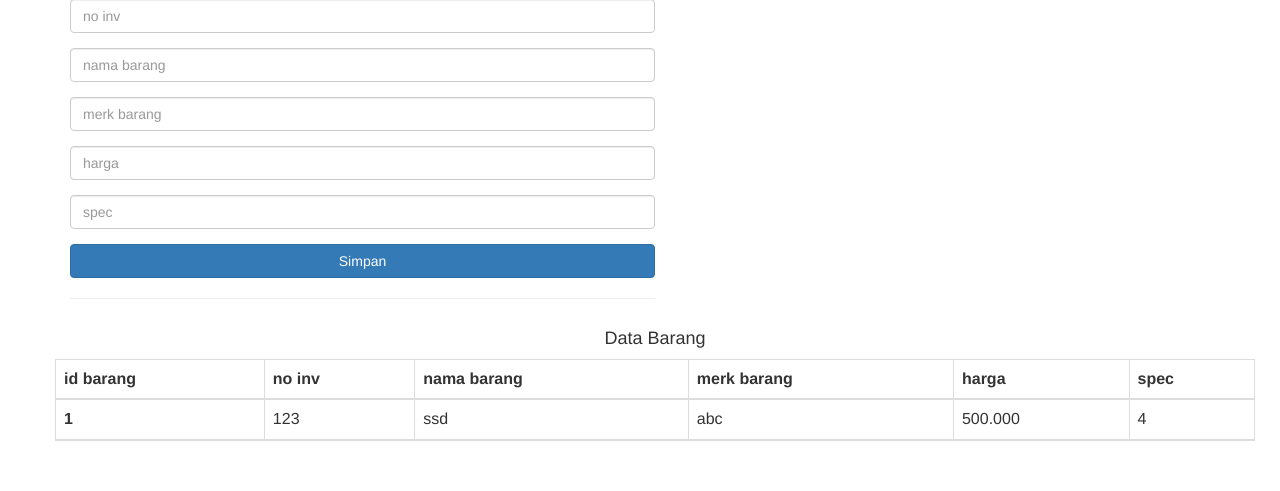
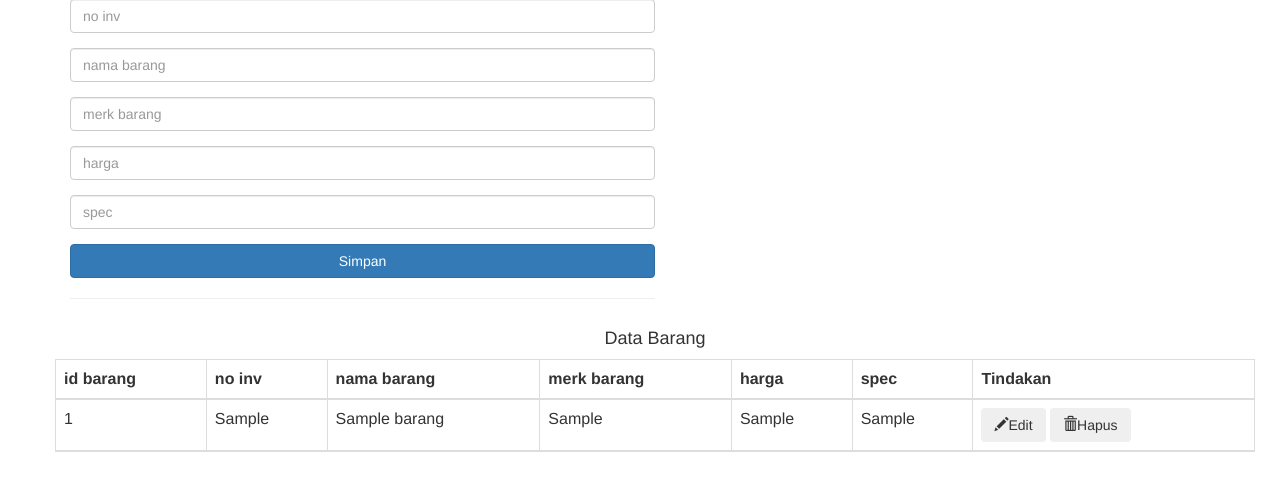
Before and after one commit to gandhi-idn/sidabar, a CodeIgniter app: page /tutorial/index.php/main/dashboard in a window 1280 px wide. Shown: the part 81-572 px from the top of the page. Run offline with CodeIgniter, Linux system fonts and the light colour scheme; the visitor is signed in with stand-in values (Sample User, id 1); tables that the repository leaves empty hold one stand-in row (values such as "Sample post"); data that the repository does not hold is empty.

Commit message:
tambahkan fungsi insert pada table barang, tapmilkan data barang di halaman dashboard

```diff
--- a/application/controllers/Main.php
+++ b/application/controllers/Main.php
@@ -1,6 +1,7 @@
 <?php
- defined('BASEPATH') OR exit('No direct script access allowed');
- class Main extends CI_Controller {
+defined('BASEPATH') or exit('No direct script access allowed');
+class Main extends CI_Controller
+{
      //functions
      function login()
      {
@@ -13,43 +14,35 @@
           $this->load->library('form_validation');
           $this->form_validation->set_rules('username', 'Username', 'required');
           $this->form_validation->set_rules('password', 'Password', 'required');
-           if($this->form_validation->run())
-           {
+          if ($this->form_validation->run()) {
                //true
                $username = $this->input->post('username');
                $password = $this->input->post('password');
                //model function
                $this->load->model('main_model');
-                if($this->main_model->can_login($username, $password))
-                {
+               if ($this->main_model->can_login($username, $password)) {
                     $session_data = array(
                          'username'     =>     $username
                     );
                     $this->session->set_userdata($session_data);
                     redirect(base_url() . 'index.php/main/enter');
-                }
-                else
-                {
+               } else {
                     $this->session->set_flashdata('error', 'Invalid Username and Password');
                     redirect(base_url() . 'index.php/main/login');
                }
-           }
-           else
-           {
+          } else {
                //false
                $this->login();
           }
      }
-      function enter(){
-           if($this->session->userdata('username') != '')
+     function enter()
      {
+          if ($this->session->userdata('username') != '') {
                //echo '<h2>Welcome - '.$this->session->userdata('username').'</h2>';
                //echo '<label><a href="'.base_url().'index.php/main/logout">Logout</a></label>';
 
                $this->load->view('dashboard');
-           }
-           else
-           {
+          } else {
                redirect(base_url() . 'index.php/main/login');
           }
      }
@@ -57,22 +50,19 @@
      function progres()
      {
 
-           if($this->session->userdata('username') != '')
-           {
+          if ($this->session->userdata('username') != '') {
 
                $this->load->view('progres');
-
           }
      }
 
      function dashboard()
      {
 
-           if($this->session->userdata('username') != '')
-           {
+          if ($this->session->userdata('username') != '') {
 
-                $this->load->view('dashboard');
-
+               $query['table'] = $this->db->get('barang');
+               $this->load->view('dashboard', $query);
           }
      }
 
--- a/application/views/dashboard.php
+++ b/application/views/dashboard.php
@@ -26,25 +26,25 @@
                                     <div class="text-center">
                                         <h1 class="h4 text-gray-900 mb-4">Data Barang</h1>
                                     </div>
-                                    <form class="user" methot="POST" action="#">
+                                    <form class="user" method="POST" action="<?= base_url('index.php/input/input_barang'); ?>">
                                         <div class="form-group">
-                                            <input type="text" class="form-control form-control-user" id="" placeholder="no inv" name="no_inv" value="<?= set_value('fullname') ?>">
+                                            <input type="text" class="form-control form-control-user" id="" placeholder="no inv" name="no_inv" required>
                                             <?= form_error('no inv', '<small class="tex-danger pl-3">', '</small>') ?>
                                         </div>
                                         <div class="form-group">
-                                            <input type="text" class="form-control form-control-user" id="" placeholder="nama barang" name="nama_barang" value="<?= set_value('fullname') ?>">
+                                            <input type="text" class="form-control form-control-user" id="" placeholder="nama barang" name="nama_barang" required>
                                             <?= form_error('nama barang', '<small class="tex-danger pl-3">', '</small>') ?>
                                         </div>
                                         <div class="form-group">
-                                            <input type="text" class="form-control form-control-user" id="" placeholder="merk barang" name="merk_barang" value="<?= set_value('fullname') ?>">
+                                            <input type="text" class="form-control form-control-user" id="" placeholder="merk barang" name="merk_barang" required>
                                             <?= form_error('merk barang', '<small class="tex-danger pl-3">', '</small>') ?>
                                         </div>
                                         <div class="form-group">
-                                            <input type="text" class="form-control form-control-user" id="" placeholder="harga" name="harga" value="<?= set_value('fullname') ?>">
+                                            <input type="text" class="form-control form-control-user" id="" placeholder="harga" name="harga" required>
                                             <?= form_error('harga', '<small class="tex-danger pl-3">', '</small>') ?>
                                         </div>
                                         <div class="form-group">
-                                            <input type="text" class="form-control form-control-user" id="" placeholder="spec" name="spec" value="<?= set_value('fullname') ?>">
+                                            <input type="text" class="form-control form-control-user" id="" placeholder="spec" name="spec" required>
                                             <?= form_error('spec', '<small class="tex-danger pl-3">', '</small>') ?>
                                         </div>
                                         <button type="submit" class="btn btn-primary btn-user btn-block">
@@ -79,15 +79,22 @@
                                                 <th scope="col">merk barang</th>
                                                 <th scope="col">harga</th>
                                                 <th scope="col">spec</th>
+                                                <th scope="col">Tindakan</th>
                                             </tr>
-                                            <tr>
-                                                <th scope="row">1</th>
-                                                <td>123</td>
-                                                <td>ssd</td>
-                                                <td>abc</td>
-                                                <td>500.000</td>
-                                                <td>4</td>
-                                            </tr>
+                                            <?php foreach ($table->result_array() as $row) : ?>
+                                                <tr>
+                                                    <td><?= $row['id_barang'] ?></td>
+                                                    <td><?= $row['no_inv'] ?></td>
+                                                    <td><?= $row['nama_barang'] ?></td>
+                                                    <td><?= $row['merk_barang'] ?></td>
+                                                    <td><?= $row['harga'] ?></td>
+                                                    <td><?= $row['spec'] ?></td>
+                                                    <td>
+                                                        <button type="button" class="btn button-default"><span class="glyphicon glyphicon-pencil" aria-hidden="true"></span>Edit</button>
+                                                        <button type="button" class="btn button-danger"><span class="glyphicon glyphicon-trash" aria-hidden="true"></span>Hapus</button>
+                                                    </td>
+                                                </tr>
+                                            <?php endforeach; ?>
                                         </thead>
                                     </table>
                                 </div>
```
Also changed, not shown: application/controllers/input.php (added, +34 -0 lines). Lines whose indentation alone changed are shown as unchanged.
